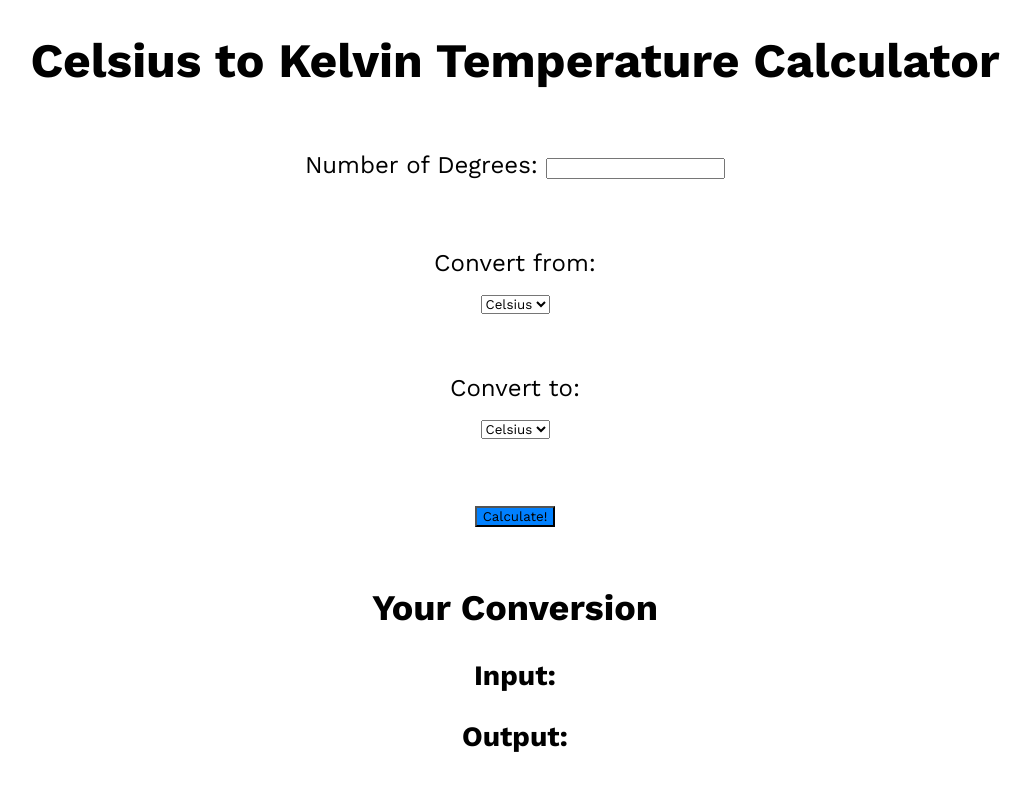
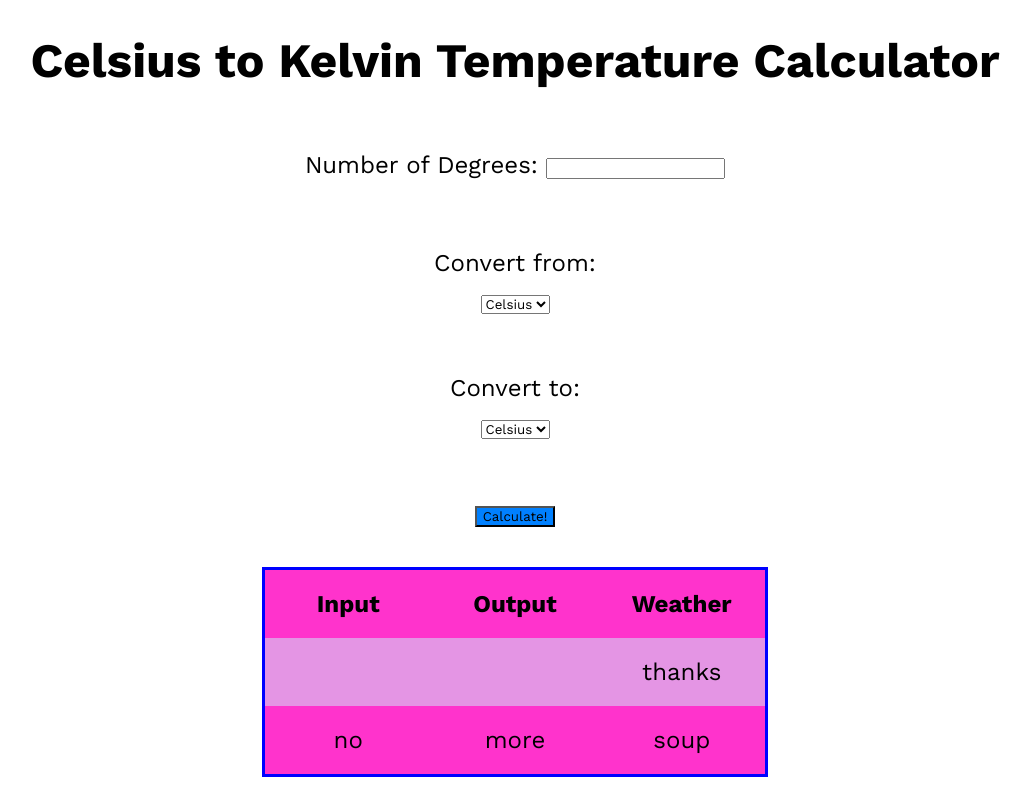
Before and after one commit to jeaninewilson2020/temperature_calculator, a plain HTML site: page index.html in a window 1280 px wide. Shown: the top 800 px of the page, without its empty margins (125-1156 px from the left). Drawn offline with nearby package versions, Linux system fonts and the light colour scheme.

Commit message:
inputs and outputs appearing on table with styling

```diff
--- a/index.html
+++ b/index.html
@@ -51,13 +51,36 @@
     </div>
 
     <div class="conversion-box">
+        <div class="table">
+        <table>
+            <th>
+                Input
+            </th>
+            <th>
+                Output
+            </th>
+            <th>
+                Weather
+            </th>
+            <tr>
+                <td id="input"></td>
+                <td id="output"></td>
+                <td>thanks</td>
+            </tr>
+            <tr>
+                <td>no</td>
+                <td>more</td>
+                <td>soup</td>
+            </tr>
+        </table>
+        </div>
         <h2>Your Conversion</h2>
         <h3>Input:</h3>
-        <output name="input" for="inputDegrees" form="form" id="input"></output>
+        <output name="input" for="inputDegrees" form="form"></output>
 
         <!-- dynamically updates the OUTPUT when the CALCULATE button is clicked -->
         <h3>Output:</h3>
-        <output name="conversion" for="inputDegrees" form="form" id="output"></output>
+        <output name="conversion" for="inputDegrees" form="form"></output>
 
     </div>
 
--- a/resources/styles.css
+++ b/resources/styles.css
@@ -16,6 +16,39 @@ input, select {
     margin-bottom: 10px;
     padding-top: 30px;
 }
+
+table {
+    margin-left: auto;
+    margin-right: auto;
+    table-layout: fixed;
+    width: 40%;
+    border-collapse: collapse;
+    border: 3px solid blue;
+}
+
+th, td {
+    padding: 20px;
+  }
+
+  thead th:nth-child(1) {
+    width: 30%;
+  }
+
+  thead th:nth-child(2) {
+    width: 20%;
+  }
+
+  thead th:nth-child(3) {
+    width: 15%;
+  }
+
+  tbody tr:nth-child(odd) {
+    background-color: #ff33cc;
+  }
+
+  tbody tr:nth-child(even) {
+    background-color: #e495e4;
+  }
 
 #degrees {
     background-color: hsla(200, 100%, 50%, 1)
--- a/script.js
+++ b/script.js
@@ -11,6 +11,8 @@ function getKelvin (input) {
    return output;
 
 }
+
+
 
  function calculateTemp() {
     // Calls the function above with the value from inputDegrees as its value
```
